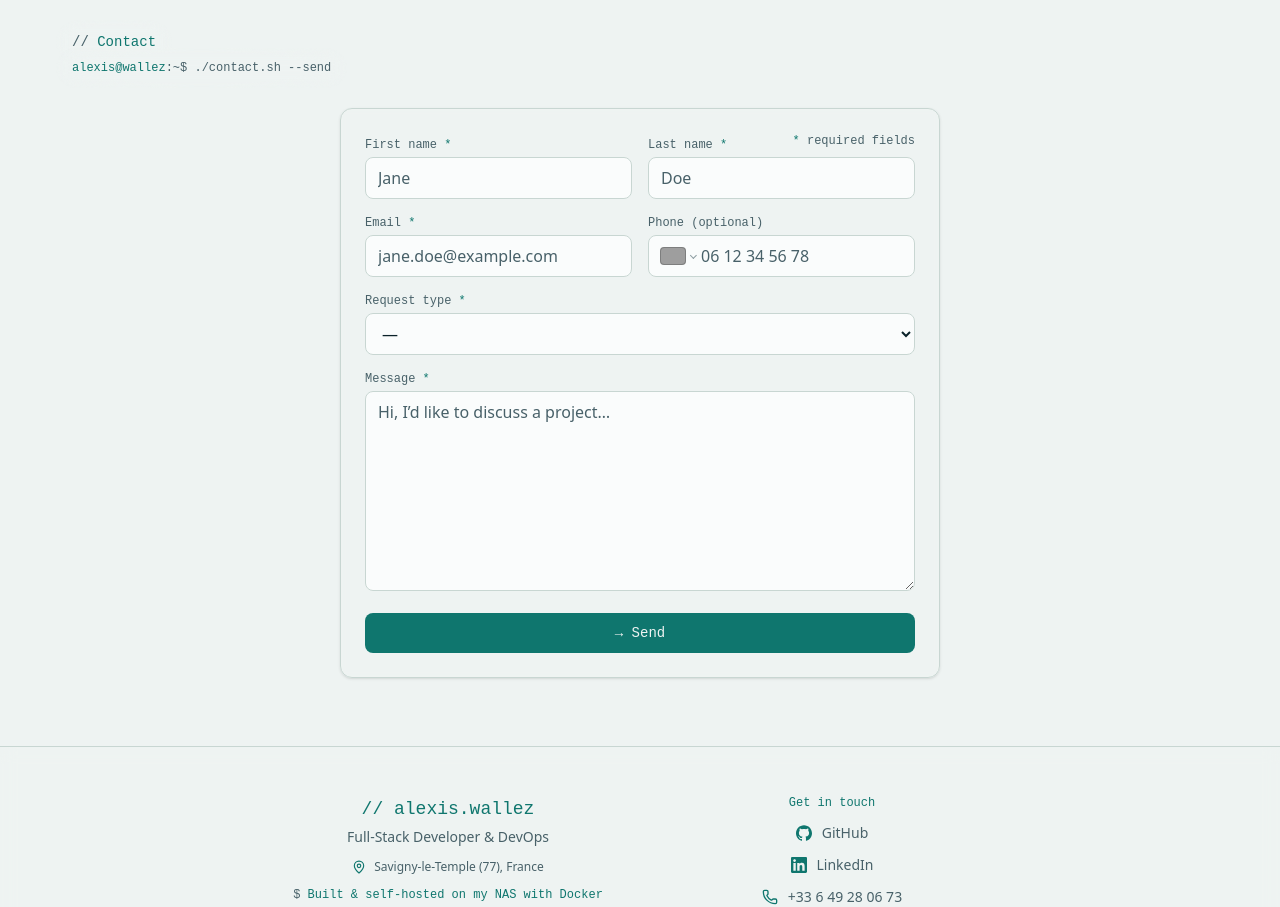
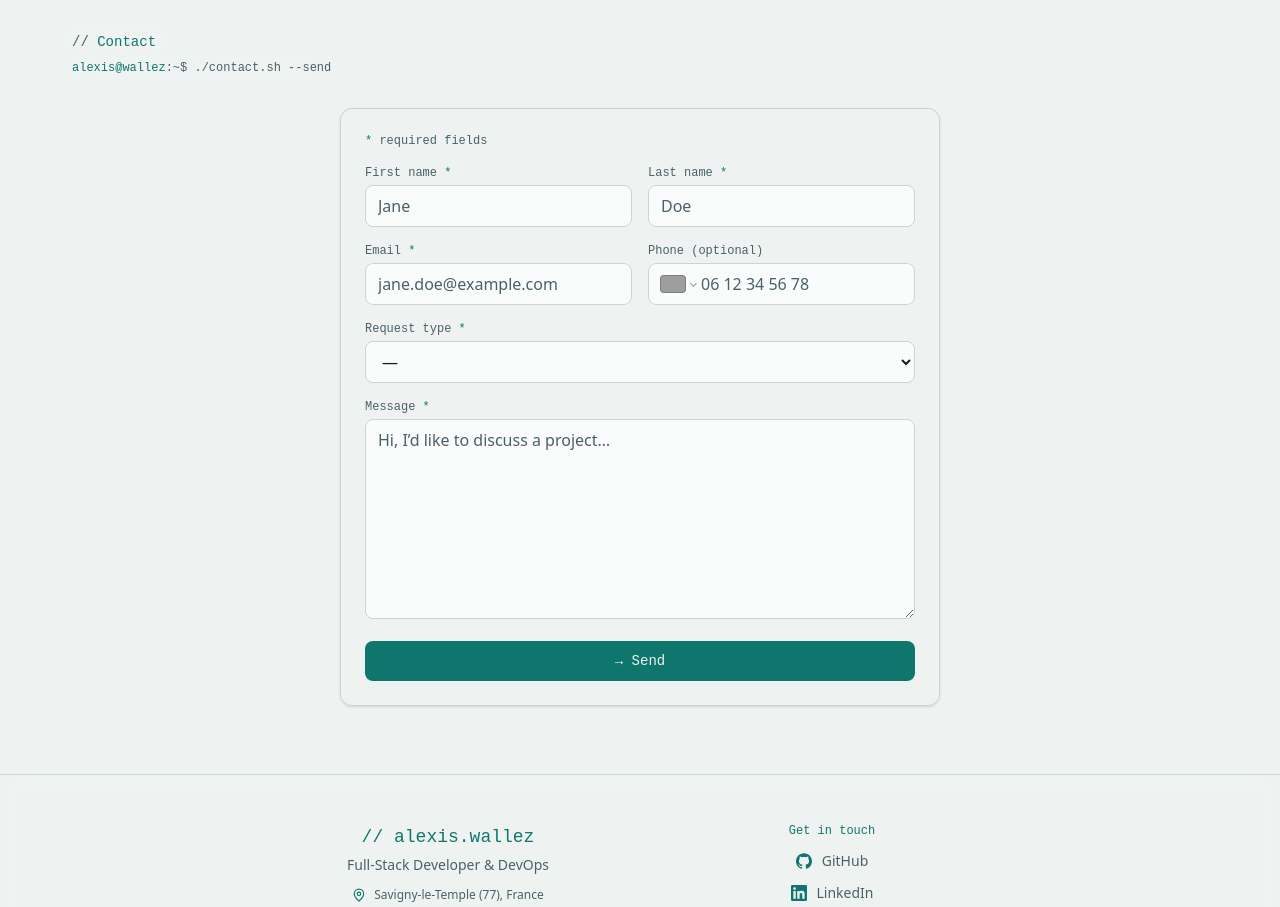
Before and after one commit to AWallez/portfolio, a React (Vite) app in the folder frontend/: page / in a window 1280 px wide. Shown: the part 4960-5867 px from the top of the page. Built offline with nearby package versions, Linux system fonts and the light colour scheme; grey boxes are pictures that could not be loaded.

Commit message:
revert(front): legende champs obligatoires alignee a gauche (etat initial)

```diff
--- a/frontend/src/components/Contact.tsx
+++ b/frontend/src/components/Contact.tsx
@@ -236,7 +236,7 @@ export default function Contact() {
             </div>
 
             {/* légende des champs requis */}
-            <p className="font-mono text-xs text-muted text-right -mb-3">
+            <p className="font-mono text-xs text-muted">
               <span aria-hidden="true" className="text-accent">*</span>{" "}
               {t("contact", "required", lang)}
             </p>
```
